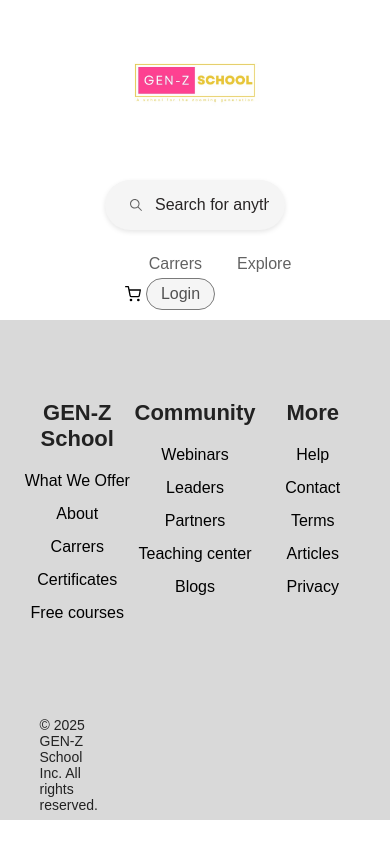
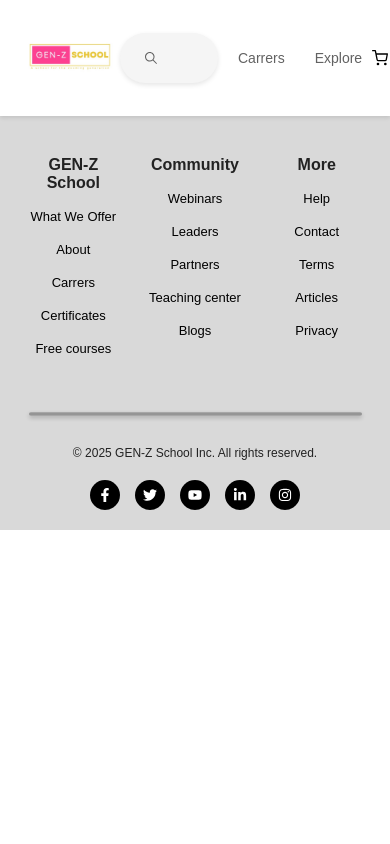
Before and after one commit to SaherM26/genz_1.0, a React (Create React App) app in the folder bsl/frontend/: page /read in a window 390 px wide. Built offline with nearby package versions, Linux system fonts and the light colour scheme.

Commit message:
tenth commit

```diff
--- a/bsl/frontend/package.json
+++ b/bsl/frontend/package.json
@@ -6,6 +6,7 @@
     "@testing-library/jest-dom": "^5.17.0",
     "@testing-library/react": "^13.4.0",
     "@testing-library/user-event": "^13.5.0",
+    "lucide-react": "^0.487.0",
     "react": "^19.0.0",
     "react-dom": "^19.0.0",
     "react-icons": "^5.4.0",
--- a/bsl/frontend/src/Components/About/About.css
+++ b/bsl/frontend/src/Components/About/About.css
@@ -18,3 +18,21 @@ h1{
     font-weight: medium;
     padding: 30px;
 }
+@media (max-width: 768px) {
+    .about {
+      height: auto;
+      padding-top: 10px;
+      padding-bottom: 30px;
+    }
+
+    .about h1 {
+      font-size: 28px;
+      padding: 0 15px;
+    }
+
+    .about p {
+      font-size: 16px;
+      padding: 15px 20px;
+      line-height: 1.6;
+    }
+  }
--- a/bsl/frontend/src/Components/Content/Content.css
+++ b/bsl/frontend/src/Components/Content/Content.css
@@ -144,3 +144,58 @@ position: absolute;
     margin-right: 60px;
     text-align: center;
   }
+
+  @media (max-width: 768px) {
+    .keys {
+      height: auto;
+      padding: 40px 0;
+      display: flex;
+      justify-content: space-around;
+      align-items: flex-start;
+      flex-wrap: wrap;
+      gap: 20px;
+    }
+
+    .ellipse-container {
+      position: static;
+      width: 30%;
+      max-width: 180px;
+      min-width: 100px;
+      display: flex;
+      flex-direction: column;
+      align-items: center;
+      text-align: center;
+    }
+
+    .ellipse,
+    .ellipse-text,
+    .ellipse-text2,
+    .ellipse-text3,
+    .ellipse-para,
+    .ellipse-para2,
+    .ellipse-para3 {
+      position: static !important;
+      margin: 10px auto;
+      transform: none;
+    }
+
+    .ellipse {
+      width: 100px;
+      height: 100px;
+      border: 2px solid #B3A394;
+    }
+
+    .icon, .icon2, .icon3 {
+      font-size: 32px;
+    }
+
+    .ellipse-text,
+    .ellipse-text2,
+    .ellipse-text3,
+    .ellipse-para,
+    .ellipse-para2,
+    .ellipse-para3 {
+      font-size: 14px;
+      line-height: 1.4em;
+    }
+  }
--- a/bsl/frontend/src/Components/Footer/Footer.css
+++ b/bsl/frontend/src/Components/Footer/Footer.css
@@ -109,3 +109,67 @@
   .social-icon:hover {
     background-color: #555;
   }
+  @media (max-width: 768px) {
+    .footer {
+      padding: 20px 10px;
+      height: auto;
+    }
+
+    .footer-content {
+      display: flex;
+      flex-direction: row;
+      flex-wrap: wrap;
+      justify-content: center;
+      align-items: flex-start;
+      gap: 15px;
+      padding: 20px 10px;
+    }
+
+    .footer-section {
+      flex: 1 1 100px;
+      max-width: 150px;
+      text-align: center;
+    }
+
+    .footer-section h3 {
+      font-size: 16px;
+      margin-bottom: 10px;
+    }
+
+    .footer-section ul li a {
+      font-size: 13px;
+    }
+
+    .footer-line {
+      height: 4px;
+      width: 90%;
+      margin: 20px auto;
+      background: linear-gradient(to bottom, #b0b0b0, #8c8c8c, #b0b0b0);
+      border-radius: 2px;
+      box-shadow: 0 2px 4px rgba(0, 0, 0, 0.2);
+    }
+
+    .footer-bottom {
+      flex-direction: column;
+      align-items: center;
+      gap: 10px;
+      width: 100%;
+    }
+
+    .footer-copyright {
+      text-align: center;
+      font-size: 12px;
+      padding: 0;
+      margin: 10px 0;
+    }
+
+    .footer-social {
+      justify-content: center;
+    }
+
+    .social-icon {
+      width: 30px;
+      height: 30px;
+      font-size: 14px;
+    }
+  }
--- a/bsl/frontend/src/Components/Hero/Hero.css
+++ b/bsl/frontend/src/Components/Hero/Hero.css
@@ -10,7 +10,12 @@
   }
 
   .hero-image img {
-    width: 1600px;
+    width: 100% ;
     height: 100%;
     object-fit: cover;
   }
+  @media (max-width: 768px) {
+    .hero-image {
+      height: 300px;
+    }
+  }
--- a/bsl/frontend/src/Components/Info/Info.css
+++ b/bsl/frontend/src/Components/Info/Info.css
@@ -71,4 +71,52 @@
     background-color: #ccc;
     box-shadow: 0 2px 4px rgba(0, 0, 0, 0.3);
     margin-bottom: 100px;
+    margin-top: -100px;
   }
+  @media (max-width: 768px) {
+    .reading {
+      padding: 10px;
+      height: auto;
+    }
+
+    .reading-header {
+      flex-direction: column;
+      padding: 0 20px;
+      align-items: center;
+      text-align: center;
+    }
+
+    .reading-text {
+      margin-right: 0;
+      text-align: center;
+    }
+
+    .reading h1 {
+      font-size: 32px;
+      text-align: center;
+    }
+
+    .info-para {
+      font-size: 18px;
+      margin-top: 20px;
+      line-height: 1.5;
+    }
+
+    .reading img {
+      width: 90%;
+      height: auto;
+      margin-top: 20px;
+    }
+
+    .reading .read-more-btn {
+      transform: translateY(0);
+      margin: 30px auto 50px auto;
+      display: block;
+      font-size: 16px;
+      padding: 10px 16px;
+    }
+
+    .start-line {
+      margin-bottom: 40px;
+    }
+  }
--- a/bsl/frontend/src/Components/Navbar/Navbar.css
+++ b/bsl/frontend/src/Components/Navbar/Navbar.css
@@ -1,158 +1,4 @@
- /* *{
-    margin: 0;
-    padding: 0;
-    box-sizing: border-box;
-  }
 
-  body {
-    font-family: Arial, sans-serif;
-  }
-
-.navbar{
-display: flex;
-justify-content: space-between;
-align-items: center;
-padding: 16px 20px ;
-height: 100px;
-margin-top: 0px;
-box-shadow: 0 2px 4px rgba(0, 0, 0, 0.1);
-width: 100%;
-background-color: white;
-z-index: 1000;
-
-}
-
-.nav-logo img {
-    width: 220px;
-  height: 220px;
-    display: block;
-
-  }
-
-.nav-logo{
-display: flex;
-align-items: center;
-gap: 10px;
-font-size: 0;
-line-height: 0;
-position: static !important;
-padding: 0;
-margin: 0;
-height: auto;
-
-}
-
-.search-box {
-    width: 600px;
-    height: 50px;
-    background-color: #f5f5f5;
-    border-radius: 100px;
-    display: flex;
-    align-items: center;
-    position: relative;
-    box-shadow: 0 2px 5px rgba(0, 0, 0, 0.1);
-    margin-left: 0px
-  }
-
-  .search-input {
-    width: 100%;
-    height: 100%;
-    padding: 0 16px 0 50px;
-    font-size: 16px;
-    border: none;
-    outline: none;
-    color: #282424;
-    background-color: transparent;
-    border-radius: 20px;
-  }
-
-  .search-icon {
-    position: absolute;
-    left: 16px;
-    display: flex;
-    align-items: center;
-    justify-content: center;
-    height: 100%;
-    width: 30px;
-  }
-
-  .search-icon img {
-    width: 20px;
-    height: auto;
-  }
-
-  .search-input::placeholder {
-    color: #282424;
-  }
-
-.nav-menu{
-    display: flex;
-    align-items: center;
-    list-style: none;
-    gap: 100px;
-    color: #626262;
-    font-size: 20px;
-    font-weight: 500;
-    margin-left: 50px;
-}
-.nav-menu li{
-
-    display: flex;
-    flex-direction: column;
-    align-items: center;
-    justify-content: center;
-    gap: 10px;
-    cursor: pointer;
-
-}
-.nav-login-cart {
-    display: flex;
-    align-items: center;
-    gap: 100px;
-    margin-right: 50px;
-  margin-left: 60px;
-  }
-
-  .nav-login-cart svg {
-    width: 25px;
-    height: auto;
-  }
-
-  .nav-login-cart button {
-    padding: 8px 16px;
-    border: none;
-    background-color: #f5f5f5 ;
-    color: #515151;
-    border-radius: 5px;
-    cursor: pointer;
-    font-size: 18px;
-    border: 1px solid #7a7a7a;
-    border-radius: 75px;
-    outline: none;
-    font-weight: 500;
-
-  }
-
-  .nav-login-cart button:hover {
-    background-color: #f5f5f5;
-
-  }
-  .hero-image {
-    width: 100%;
-    height: 500px;
-    padding: 0;
-    margin-top: 0;
-    display: flex;
-    justify-content: center;
-    align-items: center;
-    overflow: hidden;
-  }
-
-  .hero-image img {
-    width: 1600px;
-    height: 100%;
-    object-fit: cover;
-  }  */
   * {
     margin: 0;
     padding: 0;
@@ -172,11 +18,14 @@ body {
     background-color: white;
     box-shadow: 0 2px 4px rgba(0, 0, 0, 0.1);
     z-index: 1000;
-    height: 80px;
+    height: auto;
+    flex-wrap: wrap;
+position: relative;
+gap: 0;
 }
 
 .nav-logo img {
-    width: 200px;
+    width: 140px;
     height: auto;
     display: block;
     background: none;
@@ -280,62 +129,42 @@ body {
 }
 
 
-@media (max-width: 1024px) {
-    .nav-menu {
-        gap: 25px;
-        font-size: 16px;
-    }
-    .search-box {
-        max-width: 300px;
-    }
-    .nav-login-cart {
-        gap: 20px;
-        margin-right: 50px;
-    }
+.navbar {
+  flex-wrap: nowrap;
+  overflow-x: hidden;
 }
 
-@media (max-width: 768px) {
-    .navbar {
-        flex-direction: column;
-        justify-content: center;
-        padding: 10px 15px;
-        height: auto;
-    }
-    .nav-menu {
-        gap: 15px;
-    }
-    .nav-login-cart {
-        gap: 10px;
-        margin-left: 0;
-    }
-    .search-box {
-        max-width: 250px;
-    }
-    .hero-image {
-        height: 350px;
-    }
-    .explore-text {
-        font-size: 14px;
-        padding: 6px 12px;
-    }
-}
 
 @media (max-width: 480px) {
   .nav-logo img {
-        width: 150px;
+    width: 100px;
   }
+
   .search-box {
-        max-width: 180px;
+    max-width: 120px;
+    margin-left: 10px;
   }
-    .hero-image {
-        height: 250px;
+
+  .nav-menu {
+    gap: 10px;
+    font-size: 14px;
+    margin-left: 10px;
   }
-    .explore-text {
+
+  .nav-login-cart {
+    display: flex;
+    flex-wrap: nowrap;
+    gap: 10px;
+    margin-right: 10px;
+  }
+
+  .nav-login-cart button {
     font-size: 12px;
-        padding: 4px 10px;
-    }
-    .nav-login-cart {
-        gap: 5px;
-        margin-left: 0;
+    padding: 4px 8px;
   }
 }
+.navbar {
+  flex-wrap: nowrap;
+  overflow-x: auto;
+  scrollbar-width: thin;
+}
--- a/bsl/frontend/src/Components/Plans/Plans.css
+++ b/bsl/frontend/src/Components/Plans/Plans.css
@@ -69,3 +69,52 @@ text-align: center;
 .plan h1{
     font-family: 'Times New Roman', Times, serif;
 }
+.plan-container {
+  background-color: rgba(250, 237, 205, 0.7);
+  display: flex;
+  flex-direction: row;
+  justify-content: flex-start;
+  align-items: flex-start;
+  gap: 20px;
+  padding: 20px;
+  overflow-x: auto;
+  scroll-snap-type: x mandatory;
+  -webkit-overflow-scrolling: touch;
+  scroll-behavior: smooth;
+
+}
+
+.plan-container::-webkit-scrollbar {
+  display: none;
+}
+.plan-container {
+  scrollbar-width: none;
+}
+
+.plan-box {
+  flex: 0 0 auto;
+  scroll-snap-align: start;
+  background-color: white;
+  border: 1px solid #ccc;
+  padding: 20px;
+  height: 470px;
+  width: 300px;
+  text-align: center;
+  font-size: 18px;
+  font-weight: bold;
+  box-shadow: 0 2px 5px rgba(0, 0, 0, 0.1);
+  border-radius: 10px;
+}
+
+
+@media (min-width: 768px) {
+  .plan-container {
+    overflow-x: unset;
+    flex-wrap: wrap;
+    justify-content: space-evenly;
+  }
+
+  .plan-box {
+    width: 28%;
+  }
+}
--- a/bsl/frontend/src/Components/Search/Search.css
+++ b/bsl/frontend/src/Components/Search/Search.css
@@ -18,7 +18,7 @@ align-items: center;
     display: flex;
     justify-content: center;
     align-items: center;
-    width: 900px;
+    width: 100%;
     height: 50px;
     background-color: #f5f5f5;
     box-shadow: 0 2px 5px rgba(0, 0, 0, 0.1);
@@ -84,3 +84,33 @@ align-items: center;
     font-weight: bold;
     color: #282424;
   }
+
+  @media (max-width: 768px) {
+
+    .search-box {
+      padding: 0.6rem 1rem;
+      font-size: 0.95rem;
+      max-width: 90%;
+    }
+
+    .popular-categories-row {
+      flex-wrap: wrap;
+      gap: 10px;
+      justify-content: center;
+    }
+
+    .category-box {
+      font-size: 12px;
+      padding: 8px 12px;
+    }
+
+    .search h1 {
+      font-size: 18px;
+      padding: 0 10px;
+    }
+
+    .logo img {
+      width: 120px;
+      height: auto;
+    }
+  }
```
Also changed, not shown: bsl/frontend/src/Components/CoursesList/CoursesList.css (+71 -1 lines), bsl/frontend/src/Components/Navbar/Navbar.jsx (line endings or trailing spaces), 1 other file (tests, documents, lock files or other folders). Lines whose indentation alone changed are shown as unchanged.
